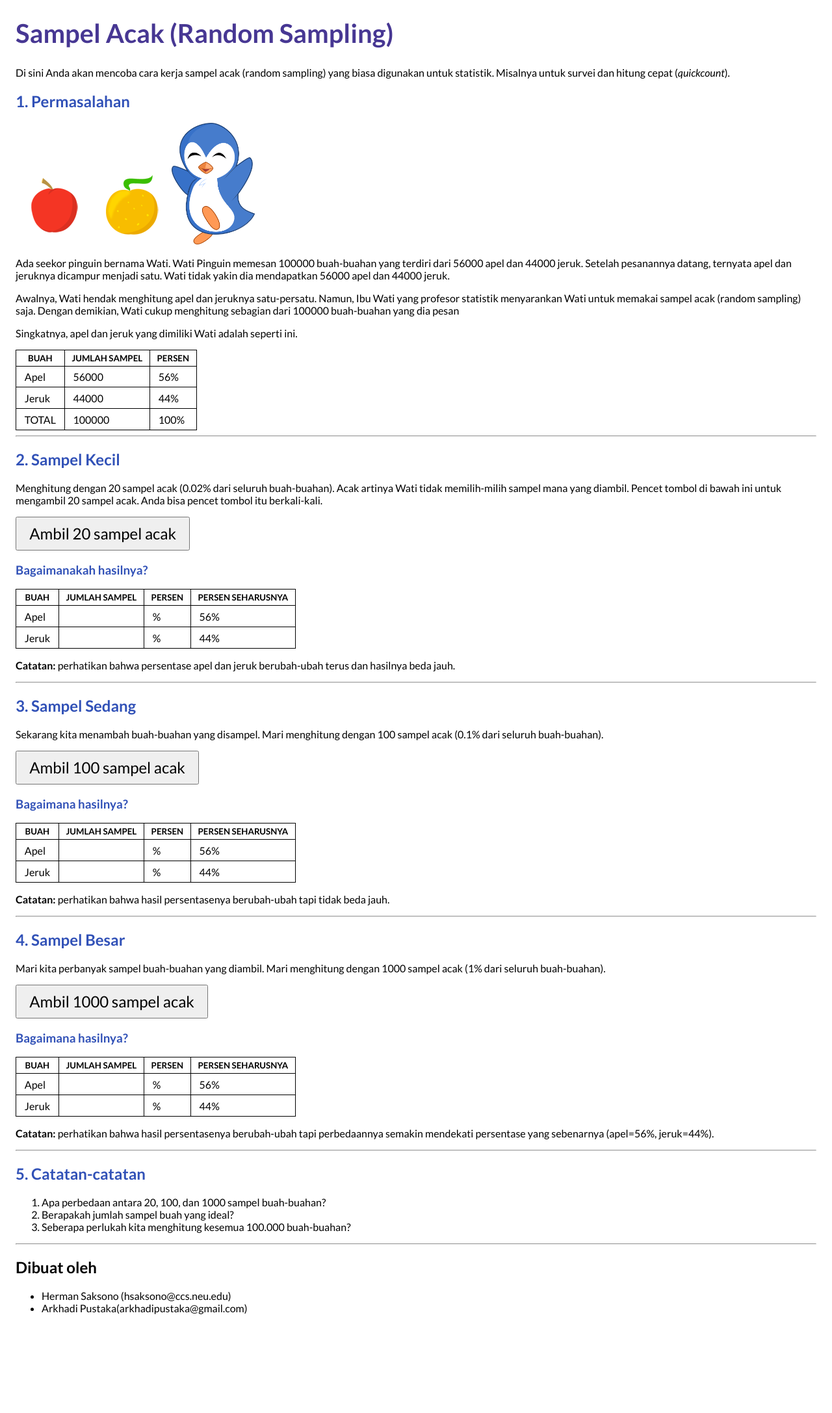
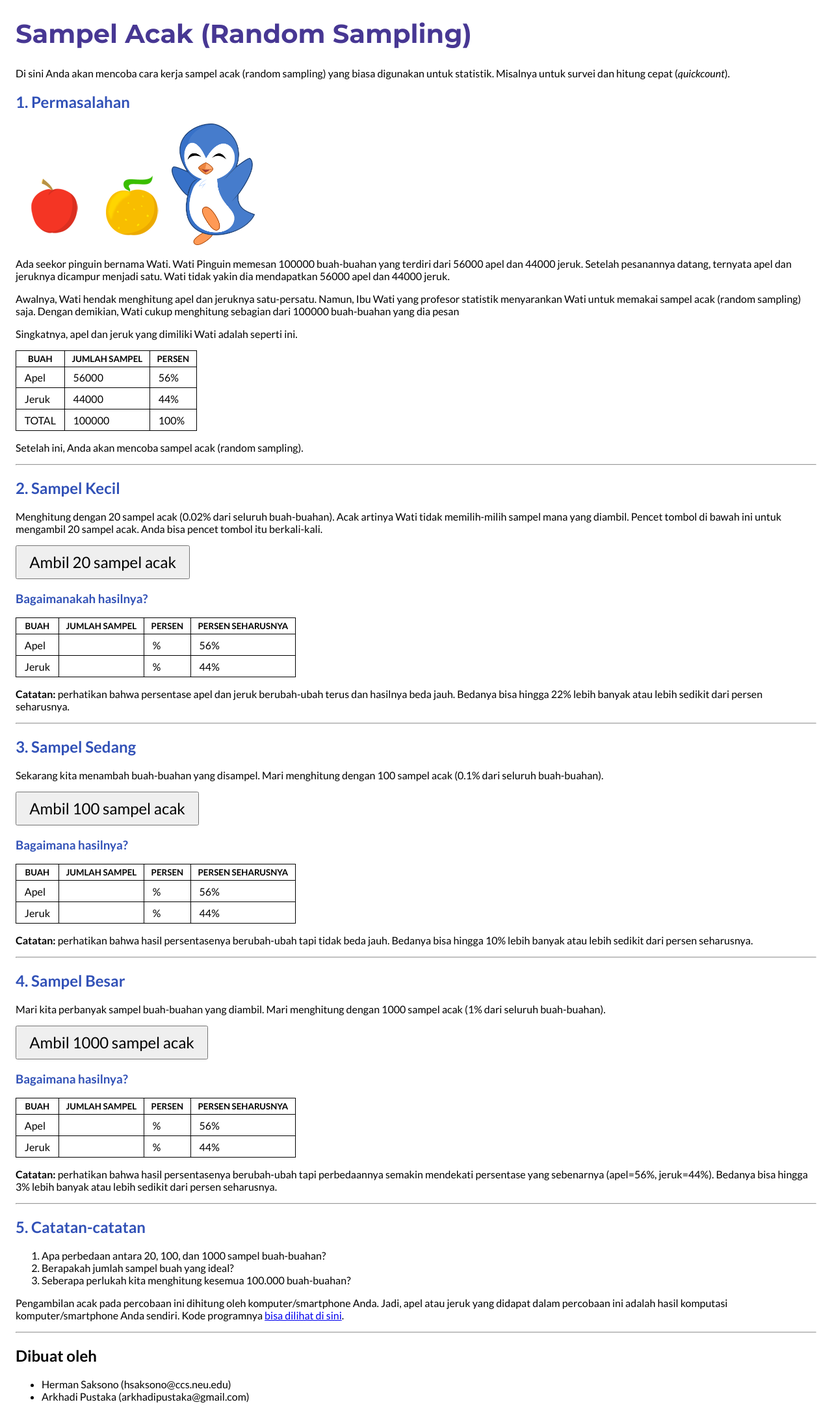
Before and after one commit to hermansaksono/random_sampling, an Angular app: page / in a window 1280 px wide. Shown: the whole page at 65% size. Before the commit the page ends 2038 px from the top, so only its background shows below. Built offline with nearby package versions, Linux system fonts and the light colour scheme.

Commit message:
Improve the clarity of the texts

```diff
--- a/src/app/app.component.css
+++ b/src/app/app.component.css
@@ -1,5 +1,6 @@
 /* Application-wide Styles */
 @import url('https://fonts.googleapis.com/css?family=Lato:400,400i,700,900');
+@import url('https://fonts.googleapis.com/css?family=Montserrat:700');
 
 body {
     margin: 1em !important;
@@ -9,10 +10,10 @@ body {
 
 h1 {
     color: #473793;
-    font-family: Lato, Arial, Helvetica, sans-serif;
+    font-family: Montserrat, Lato, Arial, Helvetica, sans-serif;
     font-size: 250%;
     text-align: left;
-    font-weight: bolder;
+    font-weight: 700;
 }
 
 p {
--- a/src/app/app.component.html
+++ b/src/app/app.component.html
@@ -18,7 +18,7 @@
 <h2>Dibuat oleh</h2>
   <ul>
     <li>Herman Saksono (hsaksono@ccs.neu.edu)</li>
-    <li>Arkhadi Pustaka(arkhadipustaka@gmail.com)</li>
+    <li>Arkhadi Pustaka (arkhadipustaka@gmail.com)</li>
   </ul>
 
 <router-outlet></router-outlet>
--- a/src/app/app.component.ts
+++ b/src/app/app.component.ts
@@ -1,5 +1,6 @@
 import { Component } from '@angular/core';
 import { Title } from '@angular/platform-browser';
+import { Meta} from '@angular/platform-browser';
 
 @Component({
   selector: 'app-root',
@@ -8,7 +9,23 @@ import { Title } from '@angular/platform-browser';
 })
 export class AppComponent {
   title = 'Sampel Acak (Random Sampling)';
-  public constructor(private titleService: Title ) {
+  desc = 'Mencoba cara kerja sampel acak (random sampling) yang dipakai untuk statistik (mis. survei, quickcount)';
+  imgUrl = 'https://hermansaksono.github.io/random_sampling/assets/facebook-img.png';
+  imgAlt = 'Apel dan jeruk';
+  public constructor(private titleService: Title, private meta: Meta ) {
     this.titleService.setTitle(this.title);
+    // Twitter metadata
+    meta.addTag({name: 'twitter:card', content: 'summary_large_image'});
+    meta.addTag({name: 'twitter:title', content: this.title});
+    meta.addTag({name: 'twitter:description', content: this.desc});
+    meta.addTag({name: 'twitter:image', content: this.imgUrl});
+    meta.addTag({name: 'twitter:image:alt', content: this.imgAlt});
+    // Facebook metadata
+    meta.addTag({name: 'og:type', content: 'article'});
+    meta.addTag({name: 'og:url', content: 'https://hermansaksono.github.io/random_sampling/'});
+    meta.addTag({name: 'og:title', content: this.title});
+    meta.addTag({name: 'og:description', content: this.desc});
+    meta.addTag({name: 'og:image', content: this.imgUrl});
+    meta.addTag({name: 'og:site_name', content: 'Random sampling'});
   }
 }
--- a/src/app/simple-random/simple-random.component.html
+++ b/src/app/simple-random/simple-random.component.html
@@ -43,6 +43,9 @@
     <td>100%</td>
   </tr>
 </table>
+<p>
+  Setelah ini, Anda akan mencoba sampel acak (random sampling).
+</p>
 
 <hr />
 
@@ -73,7 +76,9 @@
     <td>{{ orangePercent }}%</td>
   </tr>
 </table>
-<p><b>Catatan:</b> perhatikan bahwa persentase apel dan jeruk berubah-ubah terus dan hasilnya beda jauh.</p>
+<p>
+  <b>Catatan:</b> perhatikan bahwa persentase apel dan jeruk berubah-ubah terus dan hasilnya beda jauh. Bedanya bisa
+  hingga 22% lebih banyak atau lebih sedikit dari persen seharusnya.</p>
 
 <hr />
 <h2>3. Sampel Sedang</h2>
@@ -103,7 +108,8 @@
     <td>{{ orangePercent }}%</td>
   </tr>
 </table>
-<p><b>Catatan:</b> perhatikan bahwa hasil persentasenya berubah-ubah tapi tidak beda jauh.</p>
+<p><b>Catatan:</b> perhatikan bahwa hasil persentasenya berubah-ubah tapi tidak beda jauh. Bedanya bisa
+  hingga 10% lebih banyak atau lebih sedikit dari persen seharusnya.</p>
 
 <hr />
 <h2>4. Sampel Besar</h2>
@@ -135,7 +141,8 @@
 </table>
 <p>
   <b>Catatan:</b> perhatikan bahwa hasil persentasenya berubah-ubah tapi perbedaannya semakin mendekati persentase
-  yang sebenarnya (apel={{ applePercent }}%, jeruk={{ orangePercent }}%).
+  yang sebenarnya (apel={{ applePercent }}%, jeruk={{ orangePercent }}%). Bedanya bisa
+  hingga 3% lebih banyak atau lebih sedikit dari persen seharusnya.
 </p>
 
 <hr />
@@ -146,3 +153,8 @@
   <li>Berapakah jumlah sampel buah yang ideal?</li>
   <li>Seberapa perlukah kita menghitung kesemua 100.000 buah-buahan?</li>
 </ol>
+<p>
+  Pengambilan acak pada percobaan ini dihitung oleh komputer/smartphone Anda. Jadi, apel atau jeruk yang didapat
+  dalam percobaan ini adalah hasil komputasi komputer/smartphone Anda sendiri. Kode programnya
+  <a href="https://github.com/hermansaksono/random_sampling/blob/master/src/app/simple-random/simple-random.component.ts">bisa dilihat di sini</a>.
+</p>
```
Also changed, not shown: src/assets/facebook-img.png (added), src/assets/twitter-img.png (added), 6 other files (tests, documents, lock files or other folders).
